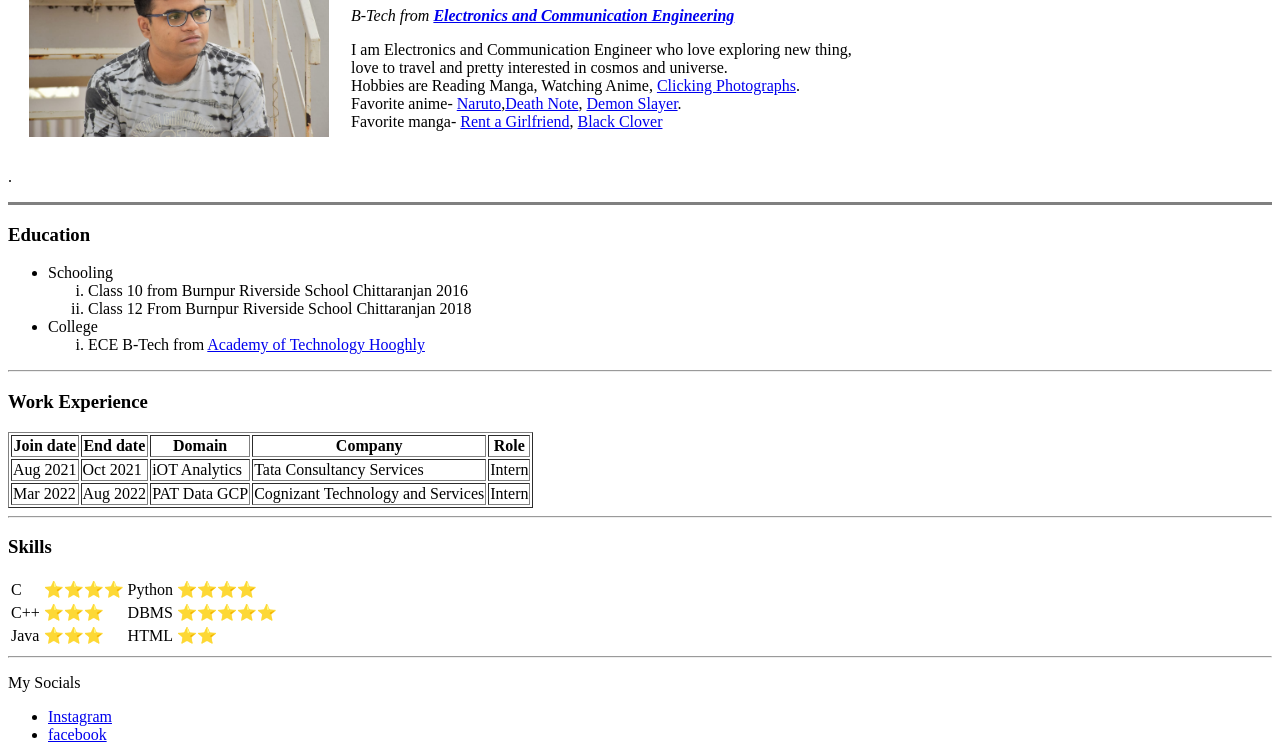
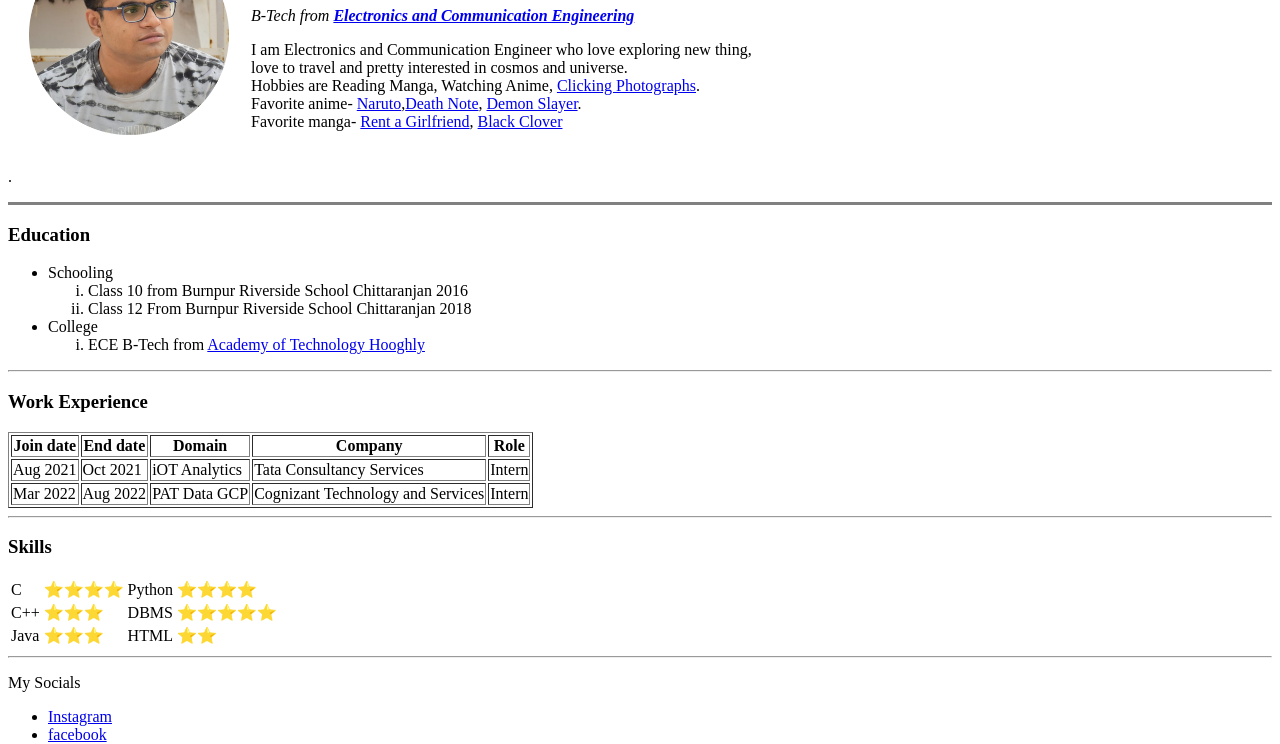
Before and after one commit to souhardyaroon/Mysite, a plain HTML site: page index.html in a window 1280 px wide. Shown: the part 356-1100 px from the top of the page. Drawn offline with Linux system fonts and the light colour scheme.

Commit message:
dp changed

```diff
--- a/index.html
+++ b/index.html
@@ -8,7 +8,7 @@
     <img src="https://scontent.fccu19-1.fna.fbcdn.net/v/t39.30808-6/296888524_1679775062392371_7543609240202543736_n.jpg?_nc_cat=104&ccb=1-7&_nc_sid=e3f864&_nc_ohc=H0AKkLK4P9AAX8STYCs&_nc_ht=scontent.fccu19-1.fna&oh=00_AT-BnlyNexoiPROrEeSyvwdgfu-U88p5wiEAlRGEMz-wig&oe=62EFF473" alt="Souhardya's Cover Picture" width="750" height="250"><br>
     <table cellspacing="20">
       <tr>
-        <td><img src="images/idk.jpg" alt="Souhardya Profice Picture" width="300" ></td>
+        <td><img src="images/roon.png" alt="Souhardya Profice Picture" width="200"></td>
         <td><h1>Souhardya Sarkar</h1>
         <p><em>B-Tech from <strong><a href="https://www.myklassroom.com/Engineering-branches/4/Electronics-&-Communication-Engg.-(ECE)">Electronics and Communication Engineering</a></strong></em></P>
         <p>I am Electronics and Communication Engineer who love exploring new thing,<br> love to travel and pretty interested in cosmos and universe.<br>
```
